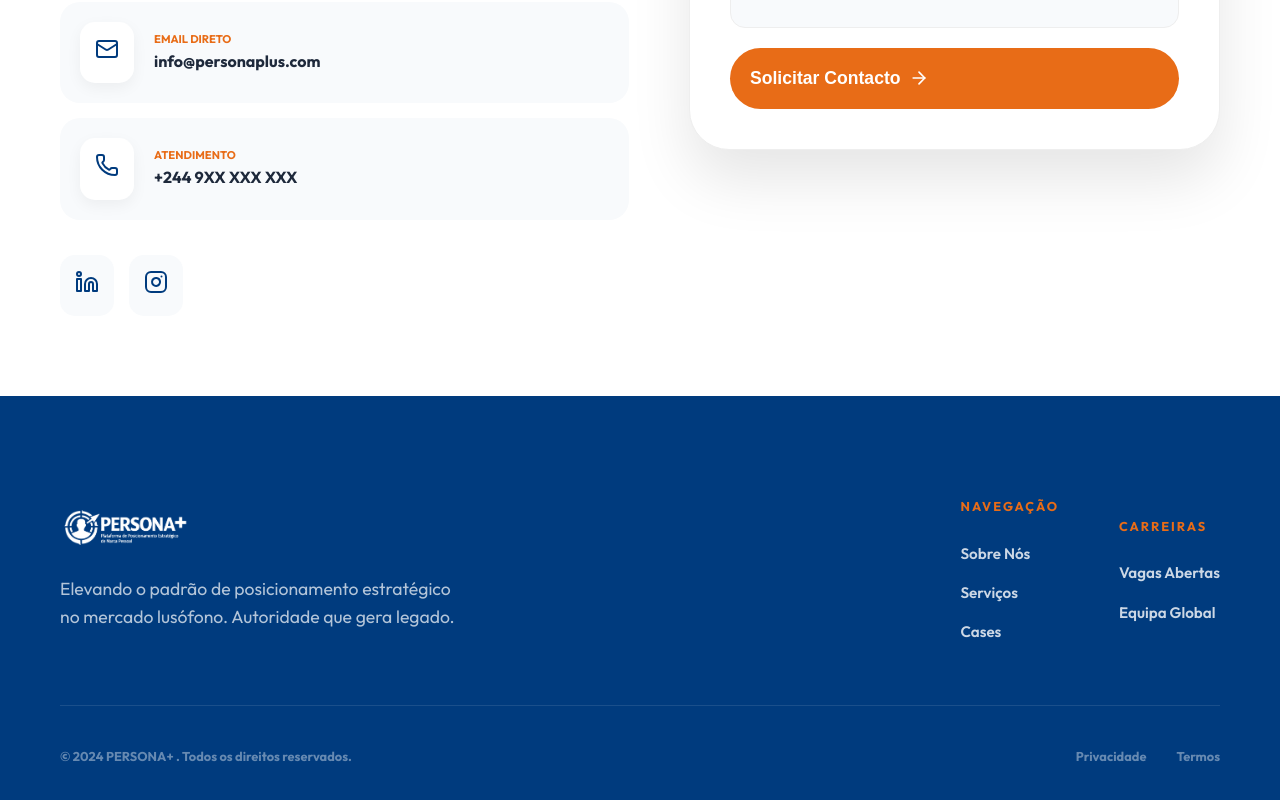
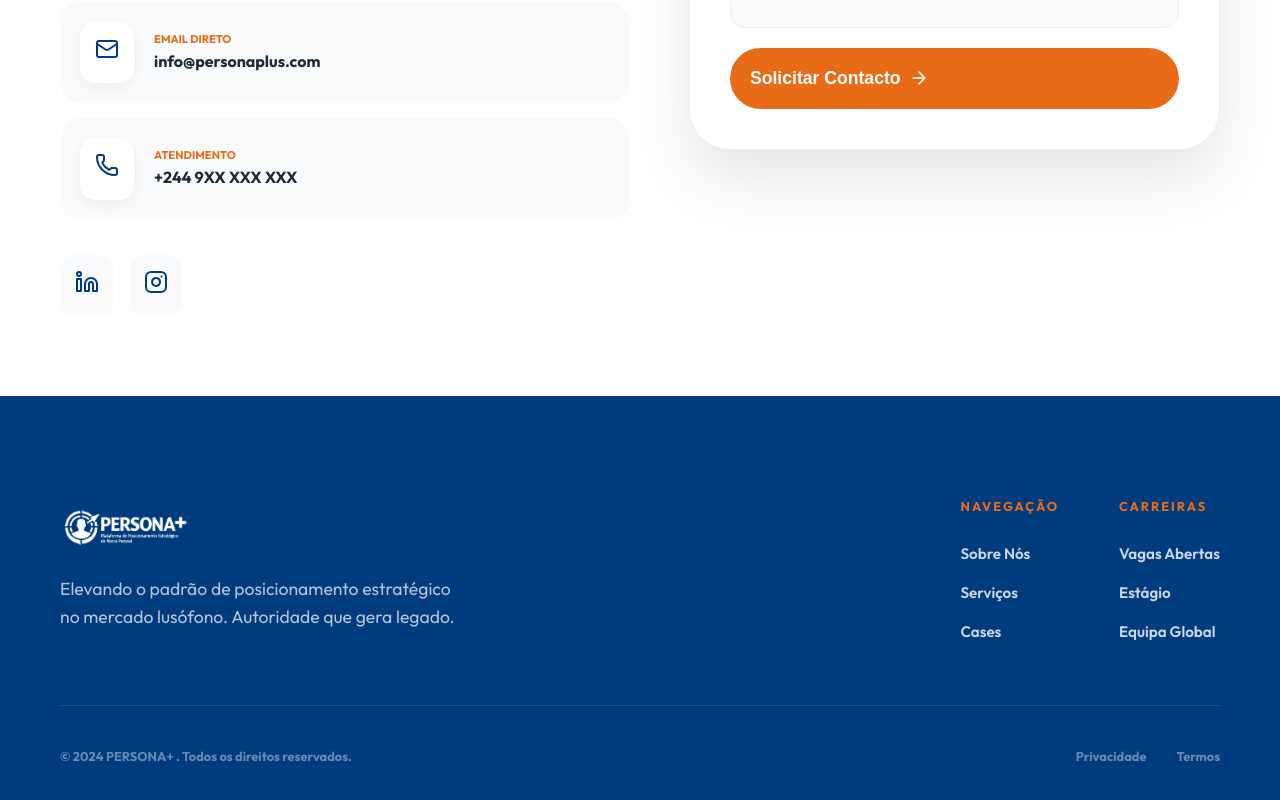
Before and after one commit to afonsoDomingos/persona, a React (Vite) app: page / in a window 1280 px wide. Shown: the part 4934-5734 px from the top of the page. Built offline with nearby package versions, Linux system fonts and the light colour scheme.

Commit message:
feat: add 'Estágio' to footer navigation

```diff
--- a/src/App.jsx
+++ b/src/App.jsx
@@ -437,6 +437,7 @@ const Footer = () => (
             <h4 style={{ color: 'var(--accent)', fontSize: '0.8rem', fontWeight: '900', marginBottom: '25px', letterSpacing: '2px' }}>CARREIRAS</h4>
             <div style={{ display: 'flex', flexDirection: 'column', gap: '15px' }}>
               <a href="#emprego" style={{ color: 'white', opacity: 0.8, textDecoration: 'none' }}>Vagas Abertas</a>
+              <a href="#estagio" style={{ color: 'white', opacity: 0.8, textDecoration: 'none' }}>Estágio</a>
               <a href="#emprego" style={{ color: 'white', opacity: 0.8, textDecoration: 'none' }}>Equipa Global</a>
             </div>
           </div>
```
